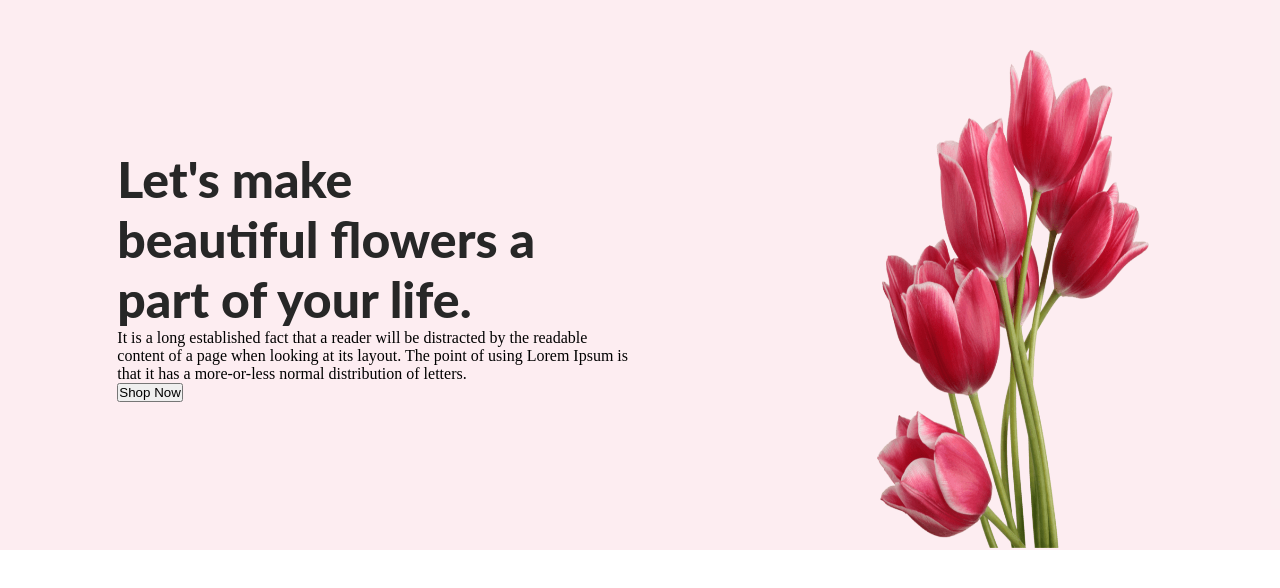
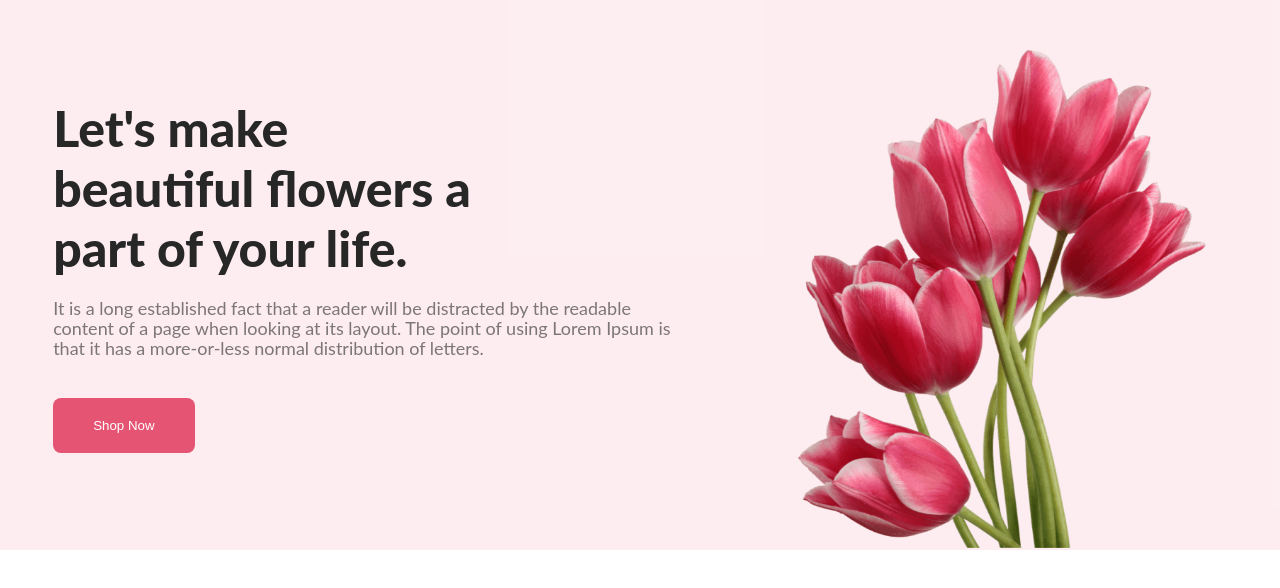
Before and after one commit to subedhussain/flowers-shop, a plain HTML site: page index.html in a window 1280 px wide. Drawn offline with Linux system fonts and the light colour scheme.

Commit message:
header done

```diff
--- a/index.html
+++ b/index.html
@@ -18,10 +18,10 @@
                     beautiful flowers a<br>
                     part of your life.
                 </h1>
-                <p>It is a long established fact that a reader will be distracted by the readable<br>
+                <p class="banner-description">It is a long established fact that a reader will be distracted by the readable<br>
                     content of a page when looking at its layout. The point of using Lorem Ipsum is<br>
                     that it has a more-or-less normal distribution of letters.</p>
-                    <button>Shop Now</button>
+                    <button class="btn">Shop Now</button>
 
             </div>
             <div class="header-banner-right">
--- a/style.css
+++ b/style.css
@@ -14,7 +14,7 @@
 }
 
 .banner-img {
-    width: 300px;
+    width: 450px;
     height: 500px;
     margin-top: 50px;
 }
@@ -28,4 +28,22 @@
 
 }
 
-.header-banner-left {}
+.banner-description {
+    color: rgba(39, 39, 39, 0.60);
+    font-family: Lato;
+    font-size: 18px;
+    font-style: normal;
+    font-weight: 400;
+    line-height: 20px;
+    margin-top: 20px;
+}
+
+.btn {
+    border-radius: 8px;
+    background: #E55473;
+    padding: 20px 40px;
+    border: none;
+    margin-top: 40px;
+    color: white;
+
+}
```
